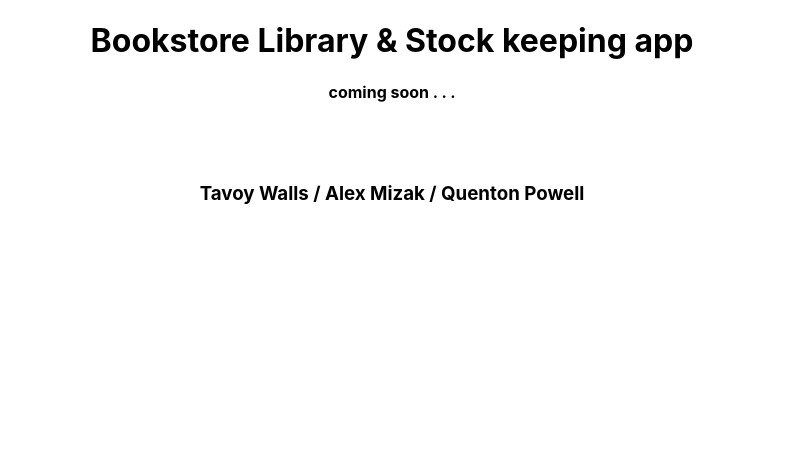
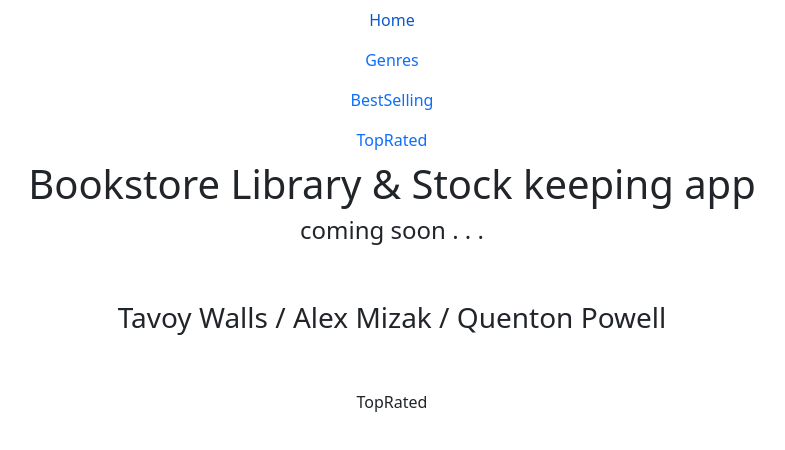
Before and after one commit to lxMZK/MSA, a React (Create React App) app: page /TopRated in a window 1280 px wide. Shown: the top 450 px of the page, without its empty margins (248-1033 px from the left). Built offline with nearby package versions, Linux system fonts and the light colour scheme; no server answers.

Commit message:
Links are working!

```diff
--- a/package.json
+++ b/package.json
@@ -7,11 +7,15 @@
     "@testing-library/jest-dom": "^5.16.5",
     "@testing-library/react": "^13.4.0",
     "@testing-library/user-event": "^13.5.0",
+    "async": "^3.2.4",
+    "bootstrap": "^5.2.1",
     "express": "^4.18.1",
     "npm-run-all": "^4.1.5",
     "pg": "^8.8.0",
     "react": "^18.2.0",
+    "react-bootstrap": "^2.5.0",
     "react-dom": "^18.2.0",
+    "react-router-dom": "^6.4.1",
     "react-scripts": "^2.1.3",
     "sequelize": "^6.23.0",
     "web-vitals": "^2.1.4"
--- a/public/index.html
+++ b/public/index.html
@@ -15,6 +15,8 @@
       user's mobile device or desktop. See https://developers.google.com/web/fundamentals/web-app-manifest/
     -->
     <link rel="manifest" href="%PUBLIC_URL%/manifest.json" />
+    <link href="https://cdn.jsdelivr.net/npm/bootstrap@5.2.1/dist/css/bootstrap.min.css" rel="stylesheet" integrity="sha384-iYQeCzEYFbKjA/T2uDLTpkwGzCiq6soy8tYaI1GyVh/UjpbCx/TYkiZhlZB6+fzT" crossorigin="anonymous">
+    <script src="https://cdn.jsdelivr.net/npm/bootstrap@5.2.1/dist/js/bootstrap.bundle.min.js" integrity="sha384-u1OknCvxWvY5kfmNBILK2hRnQC3Pr17a+RTT6rIHI7NnikvbZlHgTPOOmMi466C8" crossorigin="anonymous"></script>
     <!--
       Notice the use of %PUBLIC_URL% in the tags above.
       It will be replaced with the URL of the `public` folder during the build.
--- a/src/App.js
+++ b/src/App.js
@@ -1,6 +1,12 @@
 import './App.css';
 import React, { useState, useEffect } from 'react'
-
+import 'bootstrap/dist/css/bootstrap.min.css';
+import NavbarComp from './components/Navbar'
+import Home from './components/Home';
+import BestSelling from './components/BestSelling';
+import Genres from './components/Genres';
+import TopRated from './components/TopRated';
+import {BrowserRouter as Router, Route, Routes } from 'react-router-dom';
 function App() {
 
   const [returnedData, setReturnedData] = useState()
@@ -10,7 +16,7 @@ function App() {
       method: 'POST',
       headers: {
         'Content-Type': 'application/json',
-        'Accept': 'applicaiton/json'
+        'Accept': 'application/json'
       }
     })
       .then(res => res.json())
@@ -23,6 +29,7 @@ function App() {
 
   return (
     <div className="App">
+    <NavbarComp />
       <h1>Bookstore Library & Stock keeping app</h1>
       <h4>coming soon . . .</h4>
       <br />
@@ -30,7 +37,15 @@ function App() {
       <h3>Tavoy Walls / Alex Mizak / Quenton Powell</h3>
       <br />
       <br />
-    </div>
+          <Router>
+            <Routes>
+              <Route path="/Home" element={<Home/>}></Route>
+              <Route path="/BestSelling" element={<BestSelling/>}></Route>
+              <Route path="/Genres" element={<Genres/>}></Route>
+              <Route path="/TopRated" element={<TopRated/>}></Route>
+            </Routes>
+              </Router>
+      </div>
   );
 }
 
--- /dev/null
+++ b/src/components/BestSelling.js
@@ -0,0 +1,9 @@
+import React, { Component } from 'react'
+
+export default class BestSelling extends Component {
+  render() {
+    return (
+      <div>BestSelling</div>
+    )
+  }
+}
--- /dev/null
+++ b/src/components/Genres.js
@@ -0,0 +1,9 @@
+import React, { Component } from 'react'
+
+export default class Genres extends Component {
+  render() {
+    return (
+      <div>Genres</div>
+    )
+  }
+}
--- /dev/null
+++ b/src/components/Home.js
@@ -0,0 +1,9 @@
+import React, { Component } from 'react'
+
+export default class Home extends Component {
+  render() {
+    return (
+      <div>Home</div>
+    )
+  }
+}
--- /dev/null
+++ b/src/components/Navbar.js
@@ -0,0 +1,16 @@
+import React, { Component } from 'react'
+import Nav from 'react-bootstrap/Nav';
+
+
+function StackedExample() {
+  return (
+    <Nav defaultActiveKey="/home" className="flex-column">
+      <Nav.Link href="/home">Home</Nav.Link>
+      <Nav.Link href="/Genres">Genres</Nav.Link>
+      <Nav.Link href="/BestSelling">BestSelling</Nav.Link>
+      <Nav.Link href="/TopRated">TopRated</Nav.Link>
+    </Nav>
+  );
+}
+
+export default StackedExample;
--- /dev/null
+++ b/src/components/TopRated.js
@@ -0,0 +1,9 @@
+import React, { Component } from 'react'
+
+export default class TopRated extends Component {
+  render() {
+    return (
+      <div>TopRated</div>
+    )
+  }
+}
--- a/src/index.js
+++ b/src/index.js
@@ -3,6 +3,8 @@ import ReactDOM from 'react-dom/client';
 import './index.css';
 import App from './App';
 import reportWebVitals from './reportWebVitals';
+
+
 
 const root = ReactDOM.createRoot(document.getElementById('root'));
 root.render(
```
Also changed, not shown: src/components/Navbar.css (added), 1 other file (tests, documents, lock files or other folders).
